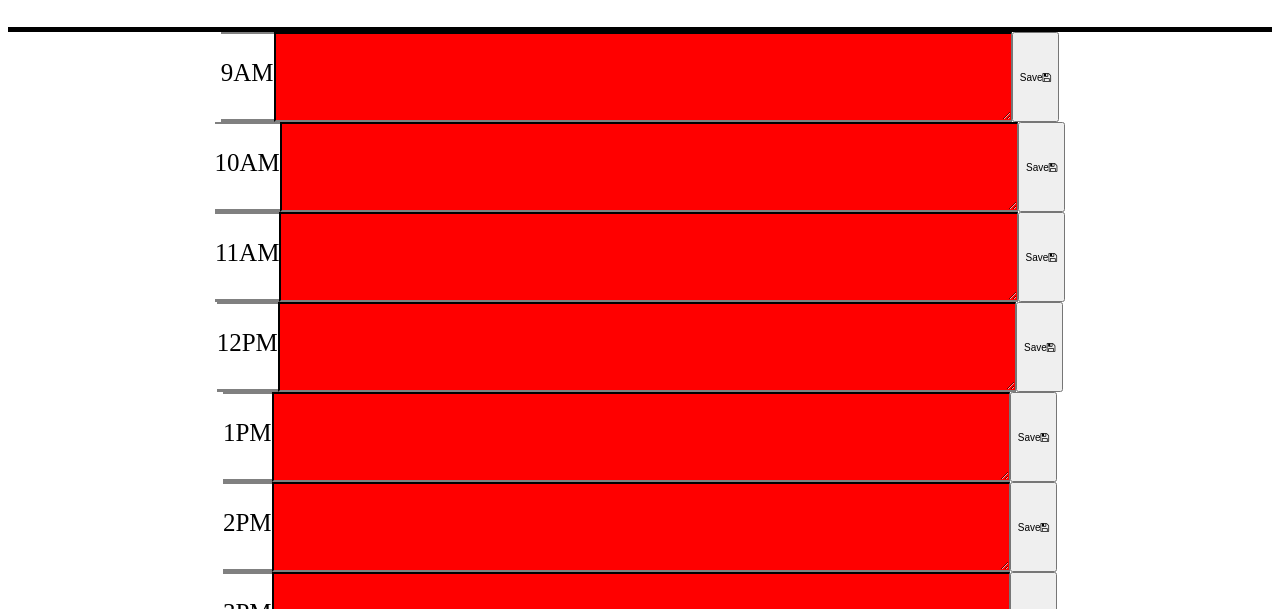
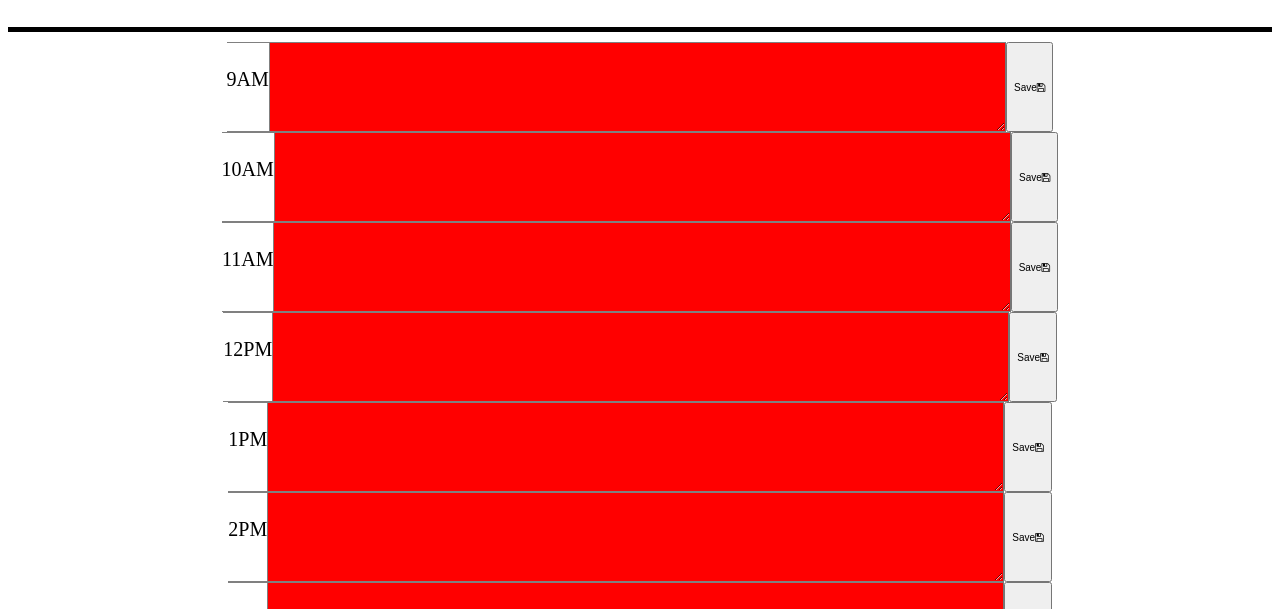
Before and after one commit to jmorales113/Day-Planner, a plain HTML site: page index.html in a window 1280 px wide. Shown: the part 186-795 px from the top of the page. Drawn offline with nearby package versions, Linux system fonts and the light colour scheme.

Commit message:
Fixed lines on borders

```diff
--- a/style.css
+++ b/style.css
@@ -3,6 +3,7 @@
     border-radius: 0;
     border-bottom: black solid 5px;
     font-size: 30px;
+    margin-bottom: 10px;
 }
 
 .container {
@@ -19,9 +20,9 @@
 
 textarea {
     color: black;
-    border-left: black solid 2px;
-    border-top: black solid 2px;
-    border-bottom: grey solid 2px;
+    border-left:grey solid 1px;
+    border-top: grey solid 1px;
+    border-bottom: grey solid 1px;
     width: 55%;
     padding: 20px;
 
@@ -29,10 +30,10 @@ textarea {
 
 .timeArea {
     text-align: center;
-    font-size: 25px;
-    border-top: grey solid 2px;
+    font-size: 20px;
+    border-top: grey solid 1px;
     padding-top: 25px;
-    border-bottom: grey solid;
+    border-bottom: grey solid 1px;
 }
 
 .pastTime {
```
